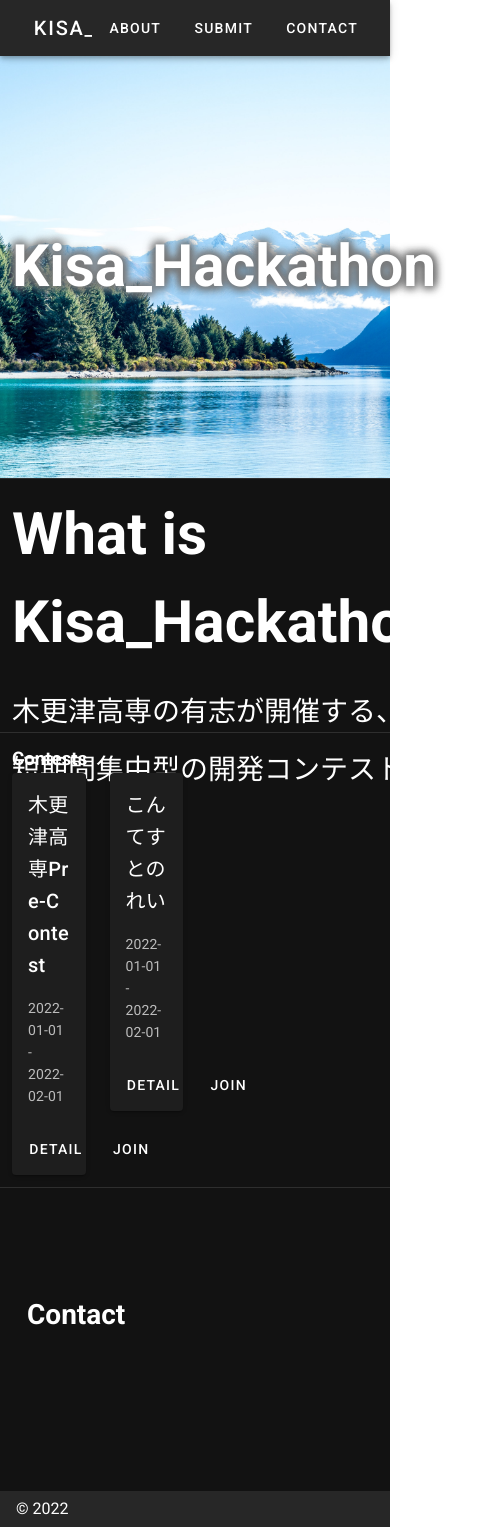
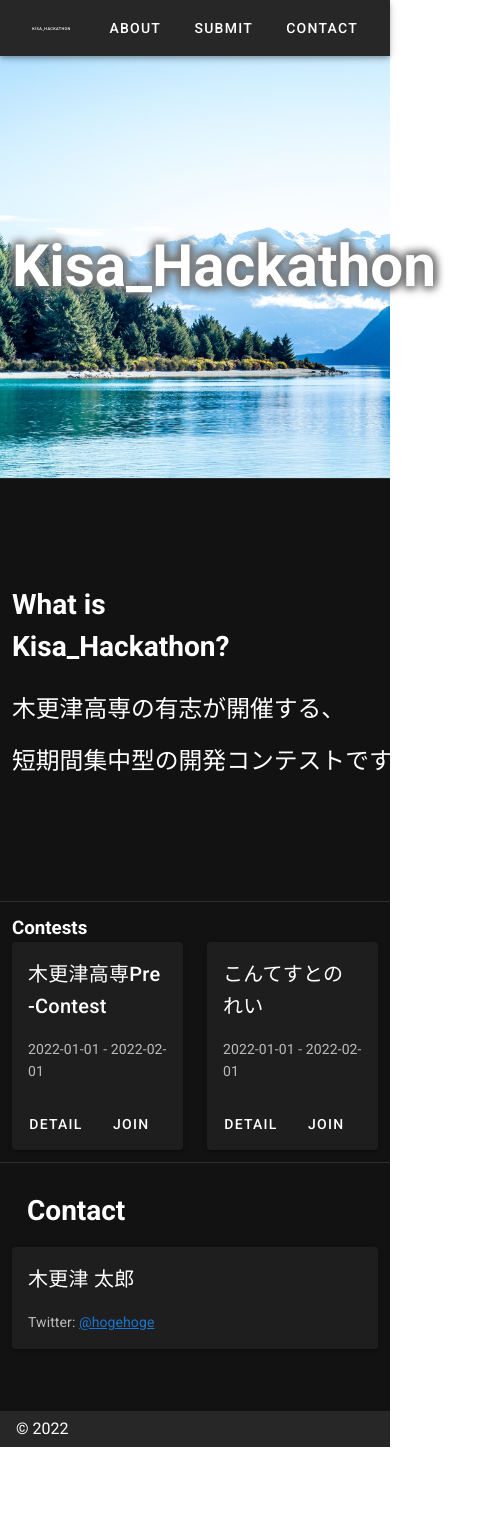
Before and after one commit to tos-up/Hack-a-ton, a Nuxt app: page / in a window 390 px wide. Shown: the whole page, 485 px wide, since content can reach past the window. After the commit the page ends 1447 px from the top, so only its background shows below. Built offline with nearby package versions, Linux system fonts and the light colour scheme.

Commit message:
responsive fix?

```diff
--- a/components/HomeAbout.vue
+++ b/components/HomeAbout.vue
@@ -26,18 +26,18 @@ export default {}
 <style lang="scss" scoped >
 .home-about__content {
   width: 100%;
-  height: 30vh;
+  min-height: 50vh;
 
   &-title {
     color: white;
     text-align: left;
-    font-size: 50px;
+    font-size: clamp(1.5rem, 2vw + 1rem, 3.125rem);
     // font-weight: bold;
   }
   &-text {
     color: white;
     text-align: left;
-    font-size: 28px;
+    font-size: clamp(0.938rem, 2vw + 1rem, 1.75rem);
     white-space: nowrap;
   }
 }
--- a/components/HomeContact.vue
+++ b/components/HomeContact.vue
@@ -2,6 +2,17 @@
   <section class="home-contact">
     <v-container fill-height class="home-contact__content">
       <h1 class="home-title">Contact</h1>
+      <v-row>
+        <v-col>
+          <v-card md="4" sm="6" xs="12">
+            <v-card-title>木更津 太郎</v-card-title>
+            <v-card-text
+              >Twitter:
+              <a href="https://twitter.com/hogehoge">@hogehoge</a></v-card-text
+            >
+          </v-card>
+        </v-col>
+      </v-row>
       <!-- Content -->
     </v-container>
   </section>
@@ -17,6 +28,6 @@
 
 .home-contact {
   width: 100%;
-  height: 30vh;
+  height: auto;
 }
 </style>
--- a/components/HomeSubmit.vue
+++ b/components/HomeSubmit.vue
@@ -3,9 +3,15 @@
     <v-container fill-height class="home-submit__content">
       <h1 class="home-title">Contests</h1>
       <v-row>
-        <v-col v-for="contest in contests" :key="contest.title" cols="3">
-          <v-card class="mx-auto" max-width="30vw">
-            <v-card-title> {{ contest.title }} </v-card-title>
+        <v-col
+          v-for="contest in contests"
+          :key="contest.title"
+          md="4"
+          sm="6"
+          xs="12"
+        >
+          <v-card class="mx-auto">
+            <v-card-title style="100vw"> {{ contest.title }} </v-card-title>
             <v-card-text>
               {{ contest.openTime }} - {{ contest.closeTime }}</v-card-text
             >
--- a/components/NavBar.vue
+++ b/components/NavBar.vue
@@ -21,7 +21,7 @@
     <v-app-bar fixed app>
       <!-- <v-app-bar-nav-icon @click.stop="drawer = !drawer" /> -->
       <v-toolbar-title>
-        <v-btn text href="#top" style="font-size: 20px">Kisa_Hackathon</v-btn>
+        <v-btn text href="#top" style="font-size: 1vw">Kisa_Hackathon</v-btn>
       </v-toolbar-title>
       <v-spacer />
       <v-btn text href="#about">About</v-btn>
```
